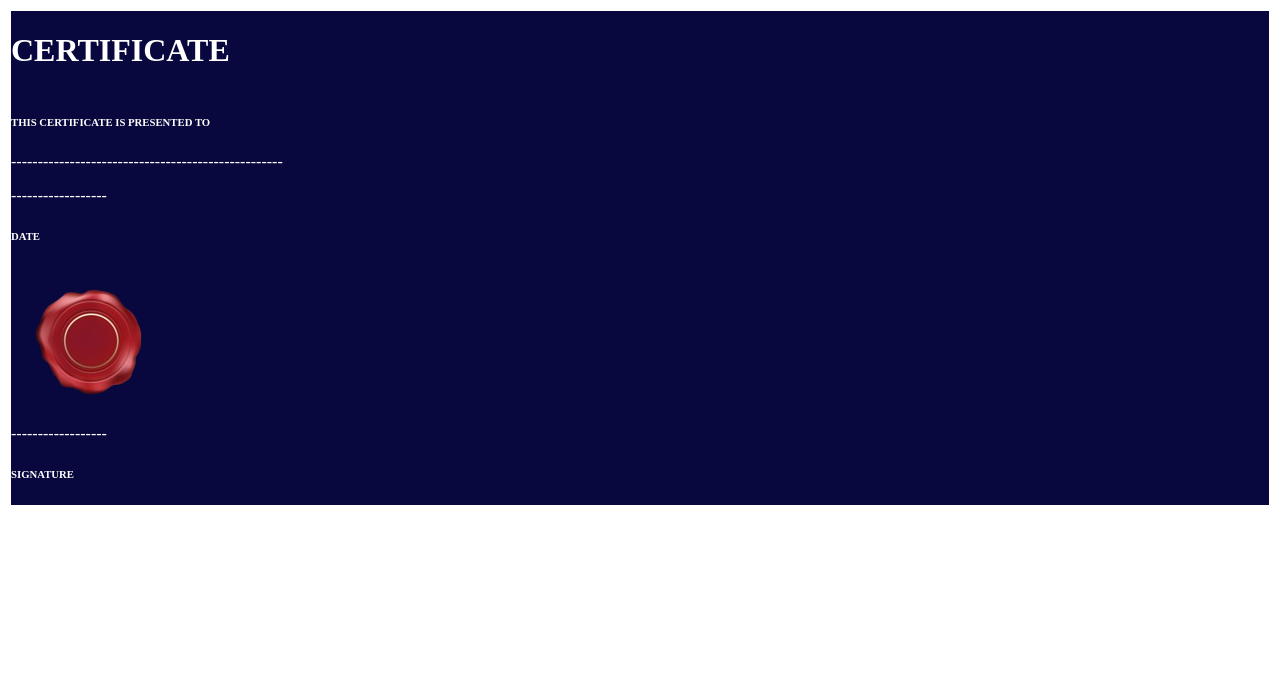
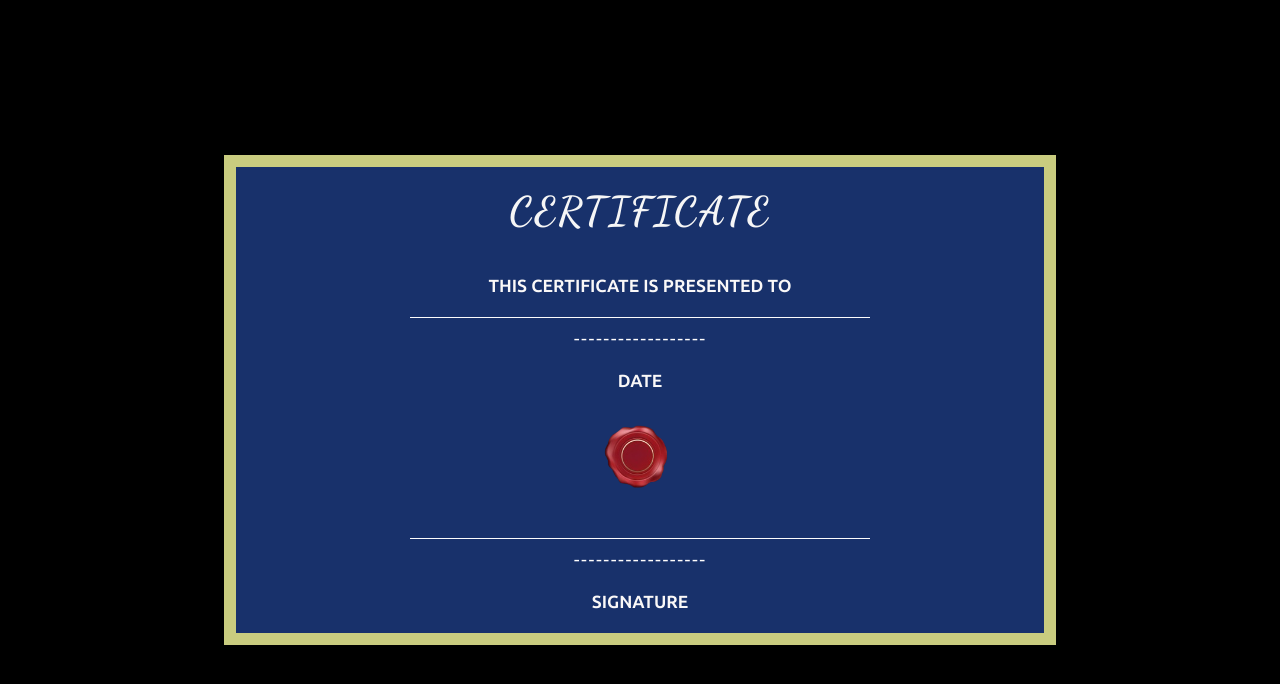
Before and after one commit to amanpinjar/A-to-Z-javascript_project-, a plain HTML site: page certificate/index.html in a window 1280 px wide. Drawn offline with Linux system fonts and the light colour scheme; a web font is replaced by a local one.

Commit message:
CERTIFICATE

```diff
--- a/certificate/index.html
+++ b/certificate/index.html
@@ -1,29 +1,46 @@
 <!DOCTYPE html>
 <html lang="en">
   <head>
-    <meta charset="UTF-8">
-    <meta name="viewport" content="width=device-width, initial-scale=1.0">
+    <meta charset="UTF-8" />
+    <meta name="viewport" content="width=device-width, initial-scale=1.0" />
     <title>Document</title>
-    <link rel="stylesheet" href="style.css">
+    <link rel="stylesheet" href="style.css" />
+    <link rel="preconnect" href="https://fonts.googleapis.com" />
+    <link rel="preconnect" href="https://fonts.gstatic.com" crossorigin />
+    <link rel="preconnect" href="https://fonts.googleapis.com" />
+    <link rel="preconnect" href="https://fonts.gstatic.com" crossorigin />
+    <link
+      href="https://fonts.googleapis.com/css2?family=Dancing+Script:wght@400..700&family=Jacquard+12&display=swap"
+      rel="stylesheet"
+    />
+    <link
+      href="https://fonts.googleapis.com/css2?family=Jacquard+12&display=swap"
+      rel="stylesheet"
+    />
+    <link rel="preconnect" href="https://fonts.googleapis.com" />
+    <link rel="preconnect" href="https://fonts.gstatic.com" crossorigin />
+    <link
+      href="https://fonts.googleapis.com/css2?family=Dancing+Script:wght@400..700&family=Jacquard+12&family=Ubuntu+Sans:ital,wght@0,100..800;1,100..800&display=swap"
+      rel="stylesheet"
+    />
   </head>
   <body>
     <div class="main">
       <div class="CERTIFICATE-top">
         <h1>CERTIFICATE</h1>
       </div>
-            <!-- <img src="ribbon.png" alt=""> -->
+
       <h6>THIS CERTIFICATE IS PRESENTED TO</h6>
-            <p>---------------------------------------------------</p>
+      <!-- <p>-------------------------------------------------</p> -->
 
-        <div >
+      <div>
         <p>------------------</p>
         <h6>DATE</h6>
-            <img src="s.png" alt="">
+        <img src="s.png" alt="" />
         <p>------------------</p>
         <h6>SIGNATURE</h6>
+        <!-- <img src="ribbon.png" alt="">  -->
       </div>
-
-
     </div>
   </body>
 </html>
--- a/certificate/style.css
+++ b/certificate/style.css
@@ -1,12 +1,98 @@
-.main{
-    border: solid;
-    background-color: rgb(8, 8, 62);
-    color: white;
+/* style.css */
+
+body {
+    font-family: 'Arial', sans-serif;
+    background-color: #000000;
+    display: flex;
+    justify-content: center;
+    align-items: center;
+    height: 100vh;
+    margin: 0;
 }
-.CERTIFICATE-top{
-    display: flex;
+
+.main {
+    width: 60%;
+    padding: 20px;
+    border: 12px solid #c9cc7f;
+    background-color: #18316b;
+    text-align: center;
+    box-shadow: 0 0 10px rgba(0, 0, 0, 0.1);
+    position: relative;
 }
-.CERTIFICATE-top img{
-    height: 2px;
-    width: 3px;
+
+.CERTIFICATE-top h1 {
+    font-family: "Dancing Script", cursive;
+    font-size: 2.5em;
+    margin-bottom: 90px;
+    letter-spacing: 2px;
+    color: #f6f6f6;
+    padding-bottom: 40px;
 }
+
+h6 {
+    font-family: "Ubuntu Sans", sans-serif;
+    font-size: 1.1em;
+    margin: 20px 0 10px;
+    color: #faf8f8;
+}
+
+p {
+    font-size: 1.2em;
+    margin: 10px 0;
+    color: #fffdfd;
+    letter-spacing: 1px;
+}
+
+.CERTIFICATE-top h1,
+h6,
+p {
+    margin: 0;
+}
+
+div > p {
+    border-top: 1px solid #fcfcfc;
+    width: 60%;
+    margin: 20px auto;
+    padding-top: 10px;
+}
+
+img {
+    margin: 20px 0;
+    width: 100px;
+    height: auto;
+}
+
+.ribbon-img {
+    position: absolute;
+    top: 20px;
+    right: 20px;
+    width: 150px; /* Adjust size as needed */
+    height: auto;
+}
+
+@media (max-width: 768px) {
+    .main {
+        width: 80%;
+    }
+}
+
+@media (max-width: 480px) {
+    .main {
+        width: 95%;
+    }
+
+    .CERTIFICATE-top h1 {
+        font-size: 2em;
+    }
+
+    h6 {
+        font-size: 1em;
+    }
+
+    p {
+        font-size: 1em;
+    }
+
+    img {
+        width: 80px;
+    }
```
Lines whose indentation alone changed are shown as unchanged.
